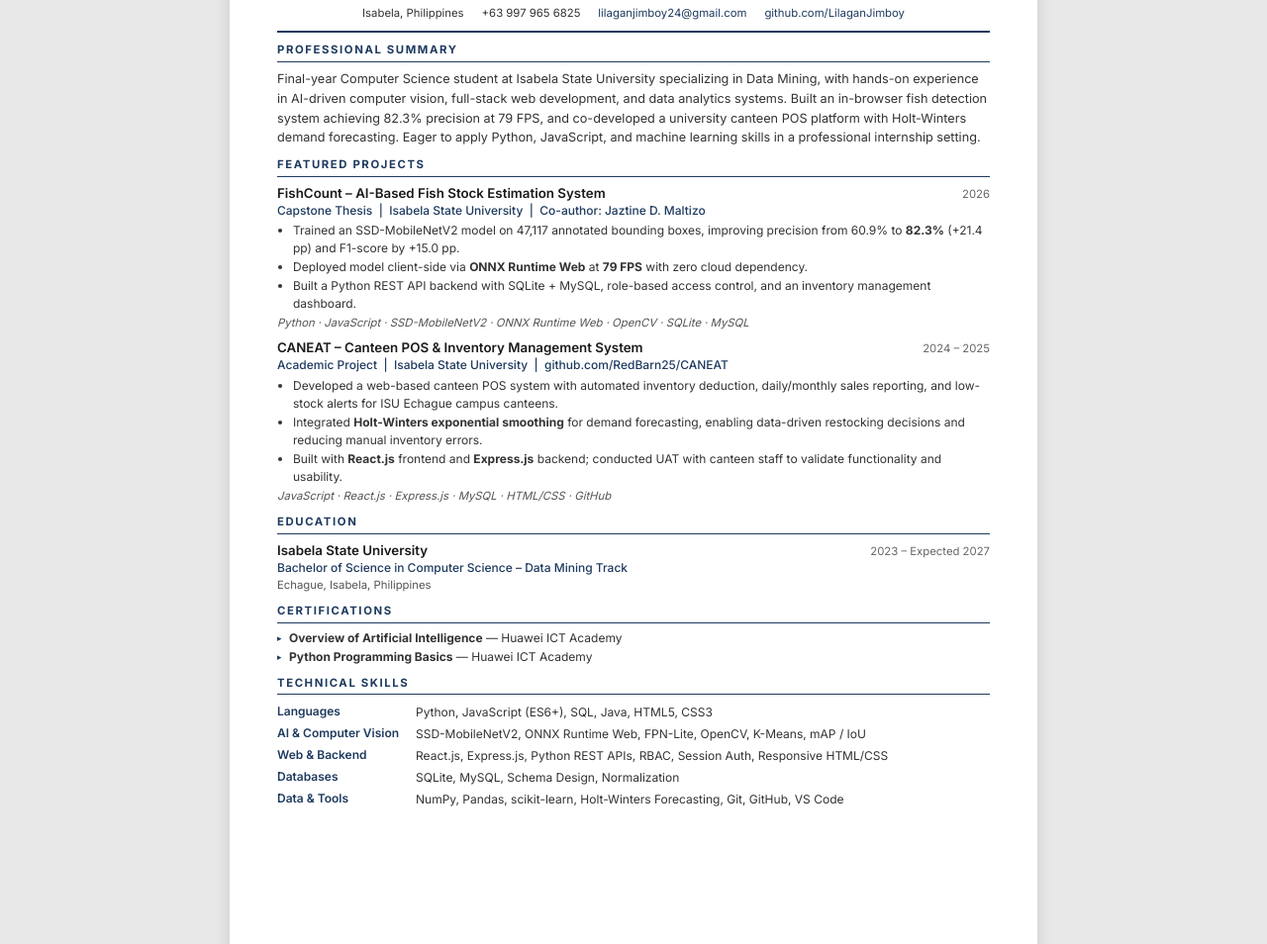
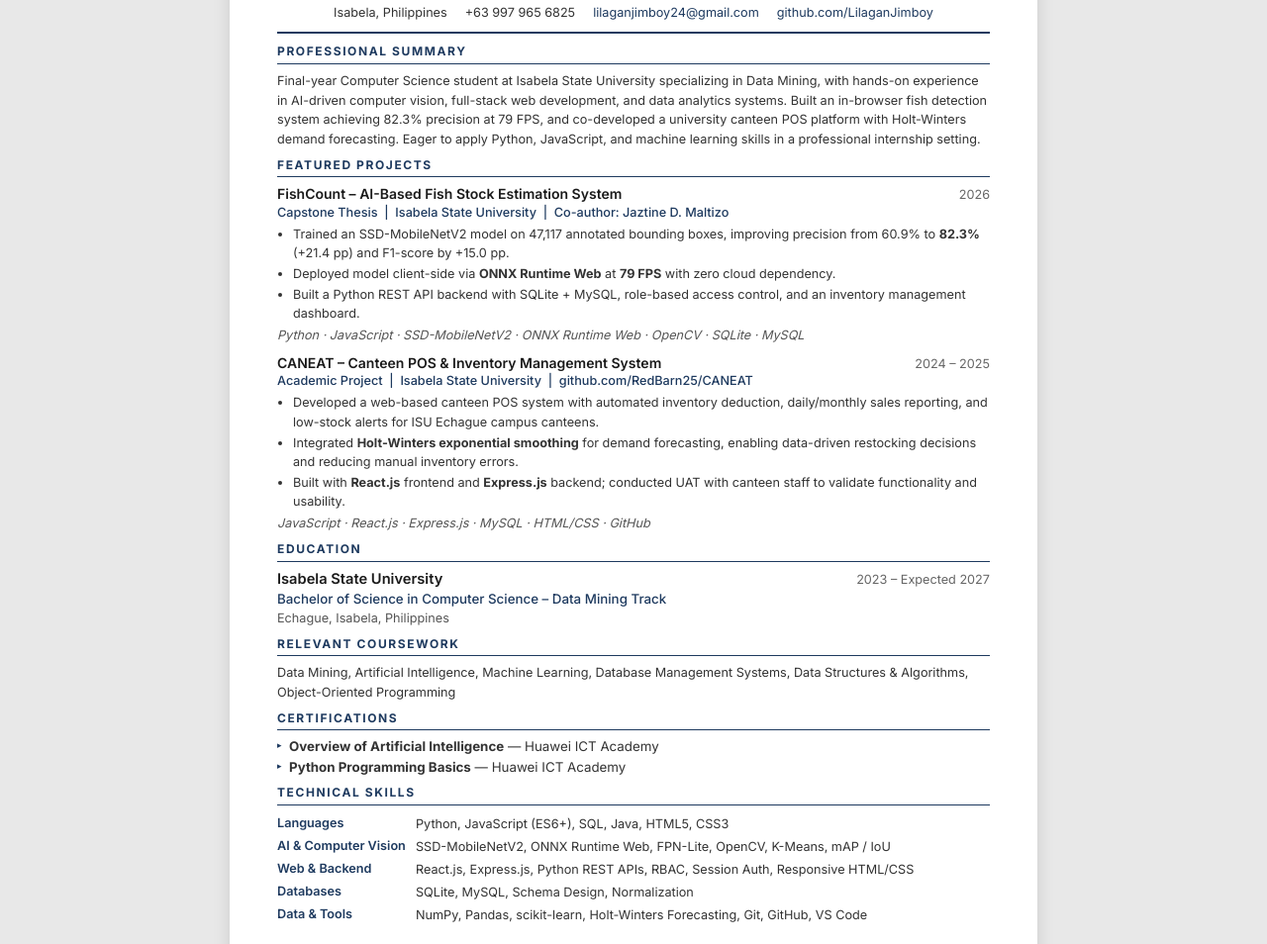
Before and after one commit to LilaganJimboy/Portfolio, a plain HTML site: page resume.html in a window 1280 px wide. Shown: the part 151-1105 px from the top of the page at 99% size. Drawn offline with Linux system fonts and the light colour scheme.

Commit message:
Fill resume page: scale typography up and add relevant coursework section

```diff
--- a/resume.html
+++ b/resume.html
@@ -49,7 +49,7 @@
       height: 1056px;
       overflow: hidden;
       margin: 16px auto;
-      padding: 32px 48px 28px;
+      padding: 30px 48px 26px;
       box-shadow: 0 2px 16px rgba(0,0,0,0.13);
     }
 
@@ -68,8 +68,8 @@
       line-height: 1.1;
     }
     .title {
-      font-size: 9.5pt;
-      font-weight: 500;
+      font-size: 10pt;
+      font-weight: 600;
       color: #4a6fa5;
       margin: 3px 0 6px;
     }
@@ -78,16 +78,16 @@
       justify-content: center;
       flex-wrap: wrap;
       column-gap: 18px;
-      row-gap: 2px;
-      font-size: 8.5pt;
+      row-gap: 3px;
+      font-size: 9.5pt;
       color: #333;
     }
     .contact-strip a { color: #1e3a5f; text-decoration: none; }
 
     /* ── Sections ── */
-    .section { margin-top: 10px; }
+    .section { margin-top: 8px; }
     .section-title {
-      font-size: 8.5pt;
+      font-size: 9pt;
       font-weight: 700;
       letter-spacing: 1.6px;
       text-transform: uppercase;
@@ -104,40 +104,41 @@
     .summary-text { font-size: 9.5pt; color: #333; line-height: 1.55; }
 
     /* ── Entry ── */
-    .entry { margin-bottom: 7px; }
+    .entry { margin-bottom: 9px; }
     .entry-header {
       display: flex;
       justify-content: space-between;
       align-items: baseline;
     }
-    .entry-title { font-weight: 600; font-size: 10pt; color: #1a1a1a; }
-    .entry-org { font-size: 9pt; color: #1e3a5f; font-weight: 500; }
-    .entry-date { font-size: 8.5pt; color: #666; white-space: nowrap; }
+    .entry-title { font-weight: 600; font-size: 10.5pt; color: #1a1a1a; }
+    .entry-org { font-size: 9.5pt; color: #1e3a5f; font-weight: 500; }
+    .entry-date { font-size: 9.5pt; color: #666; white-space: nowrap; }
     .entry-bullets { margin-top: 3px; padding-left: 16px; }
-    .entry-bullets li { margin-bottom: 1px; font-size: 9pt; color: #333; line-height: 1.5; }
-    .entry-tech { font-size: 8.5pt; color: #555; font-style: italic; margin-top: 3px; display: block; }
+    .entry-bullets li { margin-bottom: 1px; font-size: 9.5pt; color: #333; line-height: 1.55; }
+    .entry-tech { font-size: 9.5pt; color: #555; font-style: italic; margin-top: 3px; display: block; }
 
     /* ── Education ── */
     .edu-row { display: flex; justify-content: space-between; align-items: baseline; }
-    .edu-school { font-weight: 600; font-size: 10pt; }
-    .edu-date { font-size: 8.5pt; color: #666; }
-    .edu-degree { font-size: 9pt; color: #1e3a5f; font-weight: 500; margin-top: 1px; }
-    .edu-detail { font-size: 8.5pt; color: #555; margin-top: 1px; }
+    .edu-school { font-weight: 600; font-size: 11pt; }
+    .edu-date { font-size: 9.5pt; color: #666; }
+    .edu-degree { font-size: 10pt; color: #1e3a5f; font-weight: 500; margin-top: 1px; }
+    .edu-detail { font-size: 9.5pt; color: #555; margin-top: 1px; }
 
     /* ── Certifications ── */
     .cert-list { list-style: none; padding: 0; display: flex; flex-direction: column; gap: 2px; }
-    .cert-list li { font-size: 9pt; color: #333; padding-left: 12px; position: relative; }
+    .cert-list li { font-size: 10pt; color: #333; padding-left: 12px; position: relative; }
     .cert-list li::before { content: "▸"; position: absolute; left: 0; color: #1e3a5f; font-size: 9px; top: 2px; }
 
     /* ── Skills ── */
     .skills-table { width: 100%; border-collapse: collapse; }
-    .skills-table td { vertical-align: top; padding: 2px 0; font-size: 9pt; }
+    .skills-table td { vertical-align: top; padding: 2px 0; font-size: 9.5pt; }
     .skill-cat { font-weight: 600; color: #1e3a5f; width: 140px; padding-right: 8px; white-space: nowrap; }
     .skill-items { color: #333; line-height: 1.5; }
 
     @media print {
+      @page { size: letter; margin: 0; }
       body { background: #fff; }
-      .paper { box-shadow: none; margin: 0; padding: 28px 40px; width: 100%; height: auto; }
+      .paper { box-shadow: none; margin: 0; padding: 30px 48px 26px; width: 816px; height: 1056px; overflow: hidden; }
     }
   </style>
 </head>
@@ -218,6 +219,13 @@
     </div>
   </div>
 
+  <!-- COURSEWORK -->
+  <div class="section">
+    <div class="section-title">Relevant Coursework</div>
+    <hr class="section-divider">
+    <p class="summary-text">Data Mining, Artificial Intelligence, Machine Learning, Database Management Systems, Data Structures &amp; Algorithms, Object-Oriented Programming</p>
+  </div>
+
   <!-- CERTIFICATIONS -->
   <div class="section">
     <div class="section-title">Certifications</div>
```
